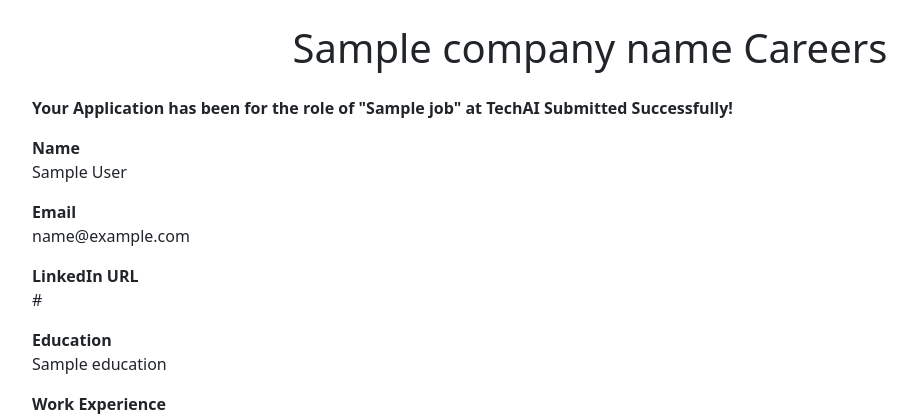
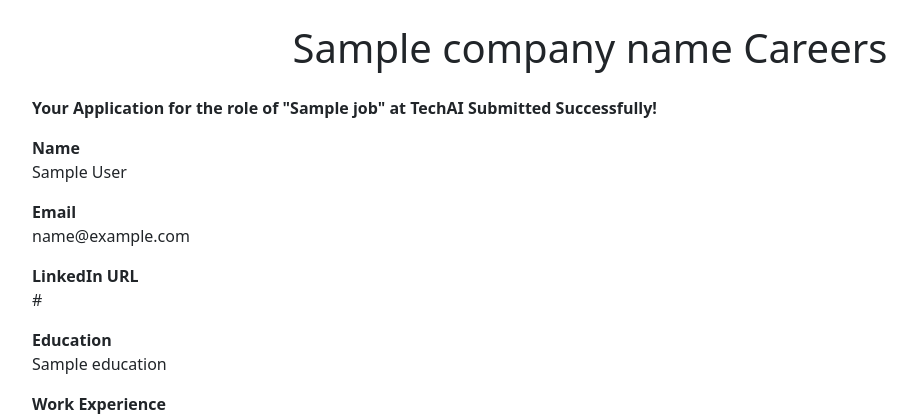
Before and after one commit to Hardik-Jain1/techai-careers-website-v2, a Flask app: template templates/application_submitted.html in a window 1280 px wide. Shown: the part 516-934 px from the top of the page, without its empty margins (50-967 px from the left). Run offline with Flask 3, Linux system fonts and the light colour scheme; the template is opened without the code that fills it: most values are stand-ins (such as "Sample title", 1, 10 or a date in 2020).

Commit message:
changes in applications submitted

```diff
--- a/templates/application_submitted.html
+++ b/templates/application_submitted.html
@@ -8,7 +8,7 @@
     {% include 'banner.html' %}
     <div class="container" id="about">
       <h1 class="text-center mt-2 mb-4" > {{company_name}} Careers          </h1>
-      <p><b>Your Application has been for the role of "{{job["title"]}}" at TechAI Submitted Successfully!</b></p>
+      <p><b>Your Application for the role of "{{job["title"]}}" at TechAI Submitted Successfully!</b></p>
       <div class="mb-2">
         <b>Name</b>
         <p>{{application['full_name']}}</p>
```
